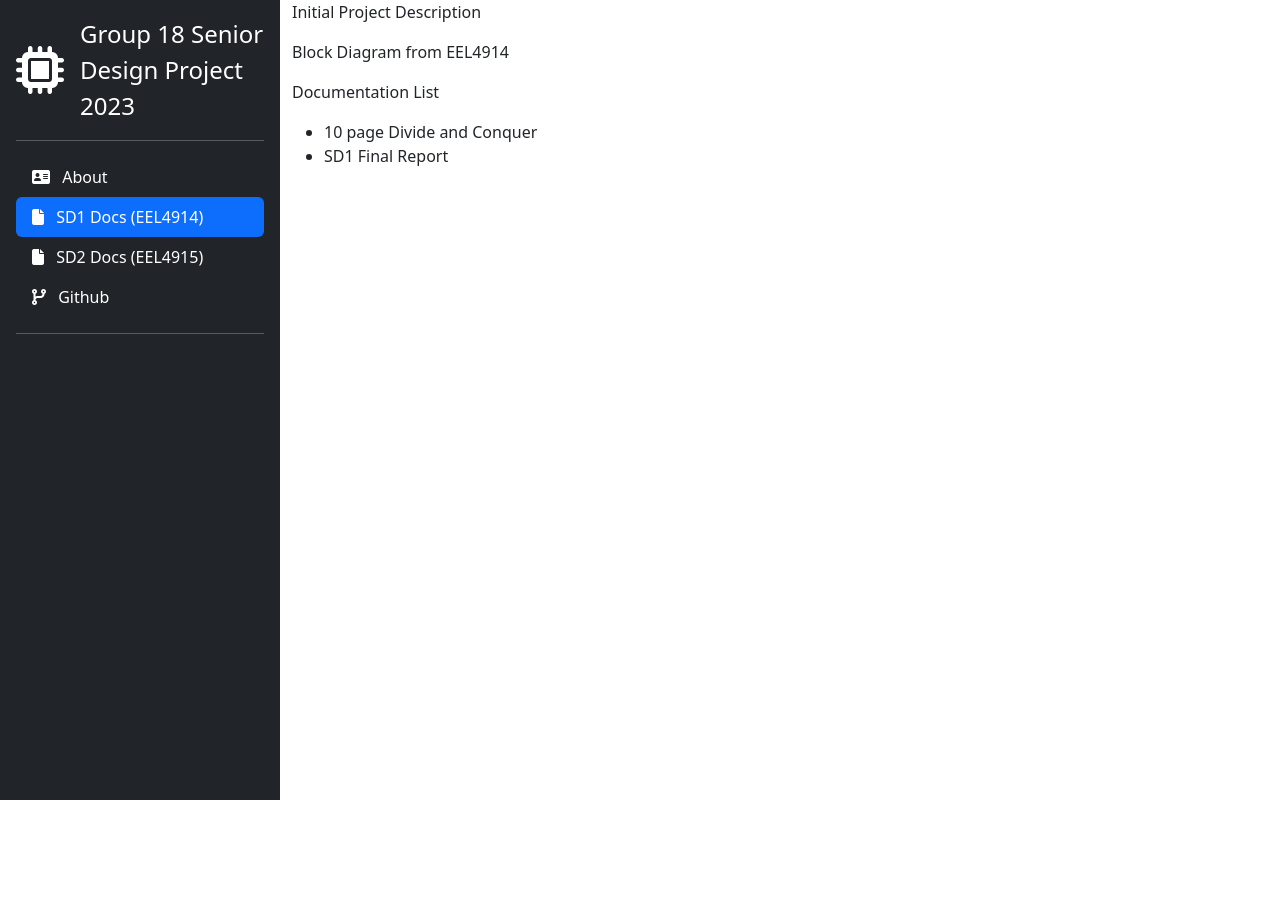
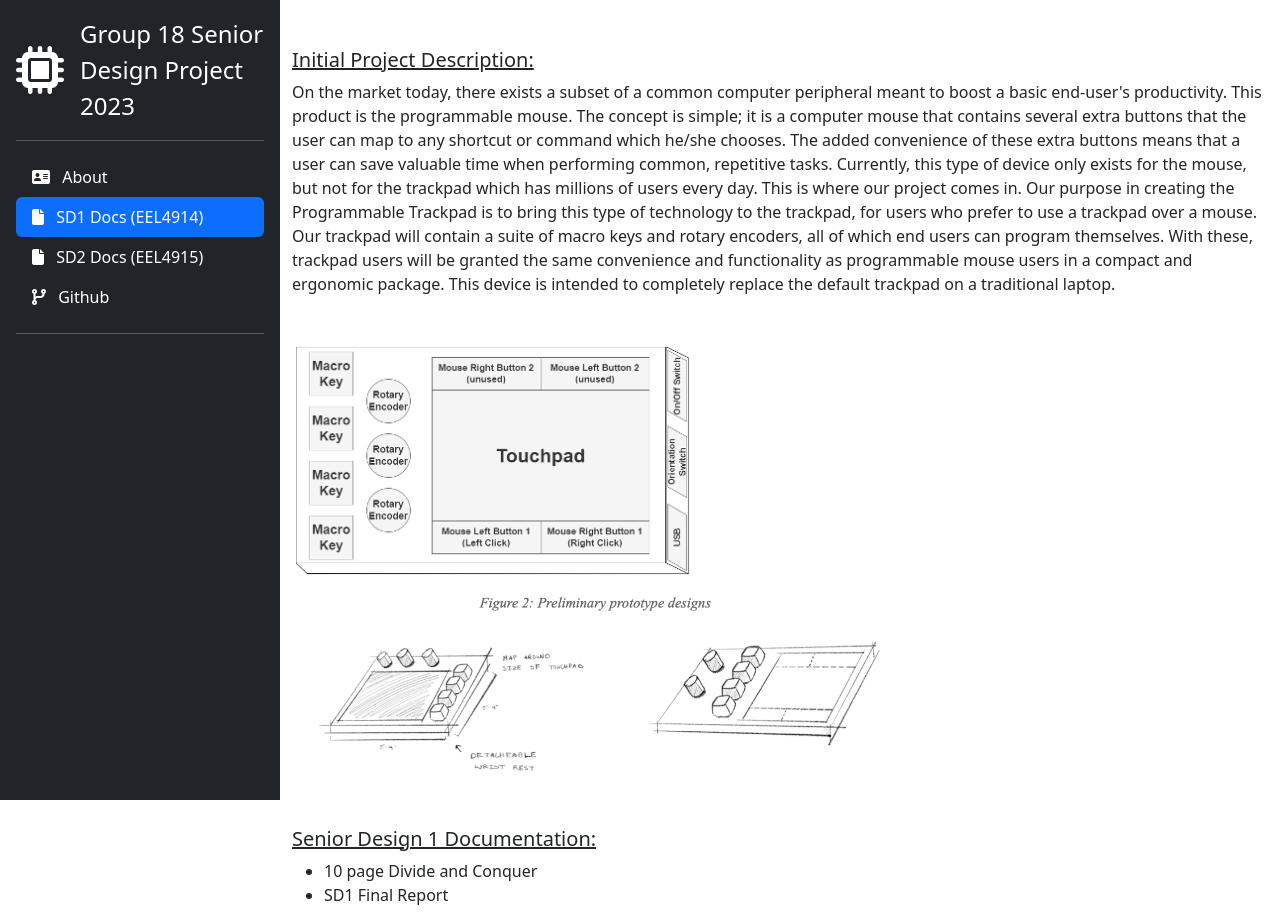
Before and after one commit to bvanderzalm/SeniorDesignAngularApp, an Angular app in the folder SeniorDesignWebsite/: page /sd1-documentation in a window 1280 px wide. Before the commit the page ends 800 px from the top, so only its background shows below. Built offline with nearby package versions, Linux system fonts and the light colour scheme.

Commit message:
Added SD1 page

```diff
--- a/SeniorDesignWebsite/src/app/views/senior-design-one/senior-design-one.component.html
+++ b/SeniorDesignWebsite/src/app/views/senior-design-one/senior-design-one.component.html
@@ -1,9 +1,28 @@
-<p>Initial Project Description</p>
+<div style="margin-top: 3rem;">
+    <h5 style="text-decoration: underline;">Initial Project Description:</h5>
+    <p>
+        On the market today, there exists a subset of a common computer peripheral meant to boost a basic end-user's
+        productivity. This product is the programmable mouse. The concept is simple; it is a computer mouse that contains
+        several extra buttons that the user can map to any shortcut or command which he/she chooses. The added convenience
+        of these extra buttons means that a user can save valuable time when performing common, repetitive tasks. Currently,
+        this type of device only exists for the mouse, but not for the trackpad which has millions of users every day. This
+        is where our project comes in. Our purpose in creating the Programmable Trackpad is to bring this type of technology
+        to the trackpad, for users who prefer to use a trackpad over a mouse. Our trackpad will contain a suite of macro
+        keys and rotary encoders, all of which end users can program themselves. With these, trackpad users will be granted
+        the same convenience and functionality as programmable mouse users in a compact and ergonomic package. This device
+        is intended to completely replace the default trackpad on a traditional laptop.
+    </p>
 
-<p>Block Diagram from EEL4914</p>
+    <div style="display: flex; flex-wrap: wrap; margin-top: 3rem;">
+        <img src="../../../assets/touchpad-design-diagram.png" alt="sd1-design-diagram" style="width: 400px;">
+        <img src="../../../assets/sd1-design-sketch.png" alt="sd1-design-sketch" style="width: 600px;">
+    </div>
 
-<p>Documentation List</p>
-<ul>
-    <li>10 page Divide and Conquer</li>
-    <li>SD1 Final Report</li>
-</ul>
+
+    <h5 style="text-decoration: underline; margin-top: 3rem;">Senior Design 1 Documentation:</h5>
+    <ul>
+        <li>10 page Divide and Conquer</li>
+        <li>SD1 Final Report</li>
+    </ul>
+
+</div>
```
Also changed, not shown: SeniorDesignWebsite/src/assets/sd1-design-sketch.png (added), SeniorDesignWebsite/src/assets/touchpad-design-diagram.png (added).
